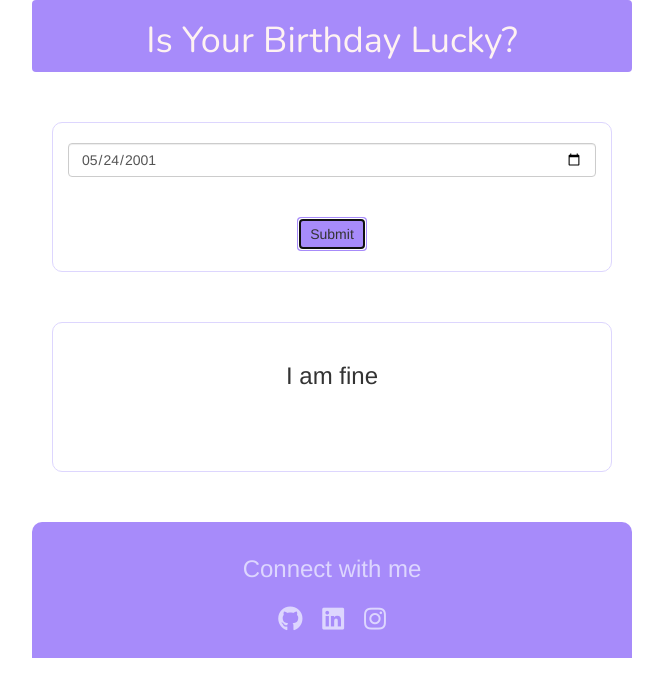
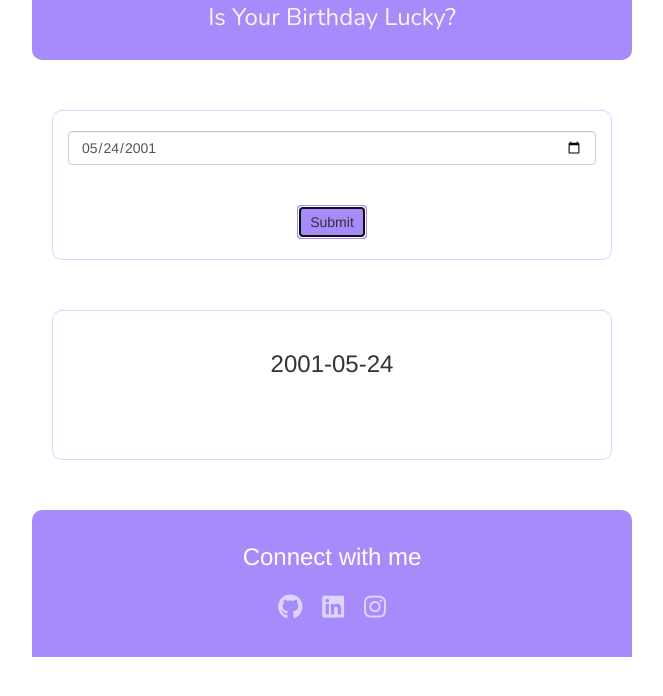
Before and after one commit to gopalbbharadva/BirthdayLucky, a plain HTML site: page index.html in a window 1280 px wide. Both pictures are taken after a click on the button "Submit". Shown: the whole page, without its empty margins (308-971 px from the left). Drawn offline with nearby package versions, Linux system fonts and the light colour scheme.

Commit message:
Js started

```diff
--- /dev/null
+++ b/app.js
@@ -0,0 +1,8 @@
+var inputDate=document.querySelector("#input");
+var button=document.querySelector("#processbtn");
+var outputtext=document.querySelector("#output");
+
+button.addEventListener("click",function printDate() {
+    outputtext.textContent=inputDate.value;
+
+});
--- a/index.html
+++ b/index.html
@@ -9,16 +9,16 @@
     <link rel="stylesheet" href="https://cdnjs.cloudflare.com/ajax/libs/font-awesome/5.15.1/css/all.min.css">
 </head>
 <body>
-    <nav class="navbar">
-        <h1>Is Your Birthday Lucky?</h2>
+    <nav>
+       <div class="navbartext">Is Your Birthday Lucky?</div>
     </nav>
     <div class="container">
-        <input type="date" class="form-control" value="2001-05-24" id="inputdate">
-        <button class="btn">Submit</button>
+        <input type="date" class="form-control" value="2001-05-24" id="input">
+        <button class="btn" id="processbtn">Submit</button>
     </div>
 
     <div class="container">
-        <h3>I am fine</h3>
+        <h3 id="output">Output</h3>
     </div>
     <footer>
         <div class="footer-header">Connect with me</div>
@@ -28,5 +28,6 @@
             <li class="list-item"><a class="link" href="https://www.instagram.com/gopal_33_gb/"><i class="fab fa-instagram"></i></a></li>
         </ul>
     </footer>
+    <script src="app.js"></script>
 </body>
 </html>
--- a/style.css
+++ b/style.css
@@ -1,16 +1,20 @@
     @import url('https://fonts.googleapis.com/css2?family=Nunito&display=swap');
 body {
-    margin: 0px;
     padding: 0px;
-    max-height: 100%;
 }
-.navbar{
+.navbartext{
     font-family: 'Nunito', sans-serif;
     text-align: center;
     color: #FEF2F2;
+    font-size: x-large;
+}
+nav{
     margin: auto;
+    height: 6rem;
     max-width: 600px;
     background-color: #A78BFA;
+    border-bottom-left-radius: 1rem;
+    border-bottom-right-radius: 1rem;
 }
 .container{
     text-align: center;
@@ -31,7 +35,7 @@ body {
 footer{
     margin: auto;
     margin-top: 5rem;
-    height: 13.6rem;
+    height: 14.7rem;
     max-width: 600px;
     border-top-right-radius: 1rem;
     border-top-left-radius: 1rem;
@@ -43,7 +47,7 @@ footer{
 {
     padding-top: 3rem;
     font-size: x-large;
-    color: #DDD6FE;
+    color:white;
     text-align: center;
 }
 .link{
```
